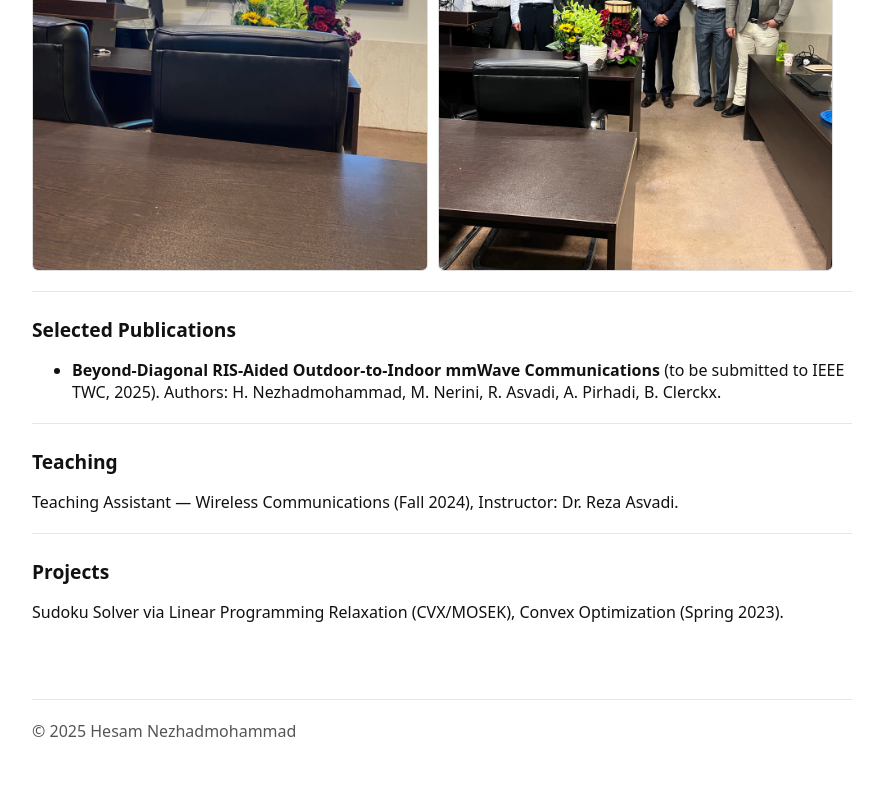
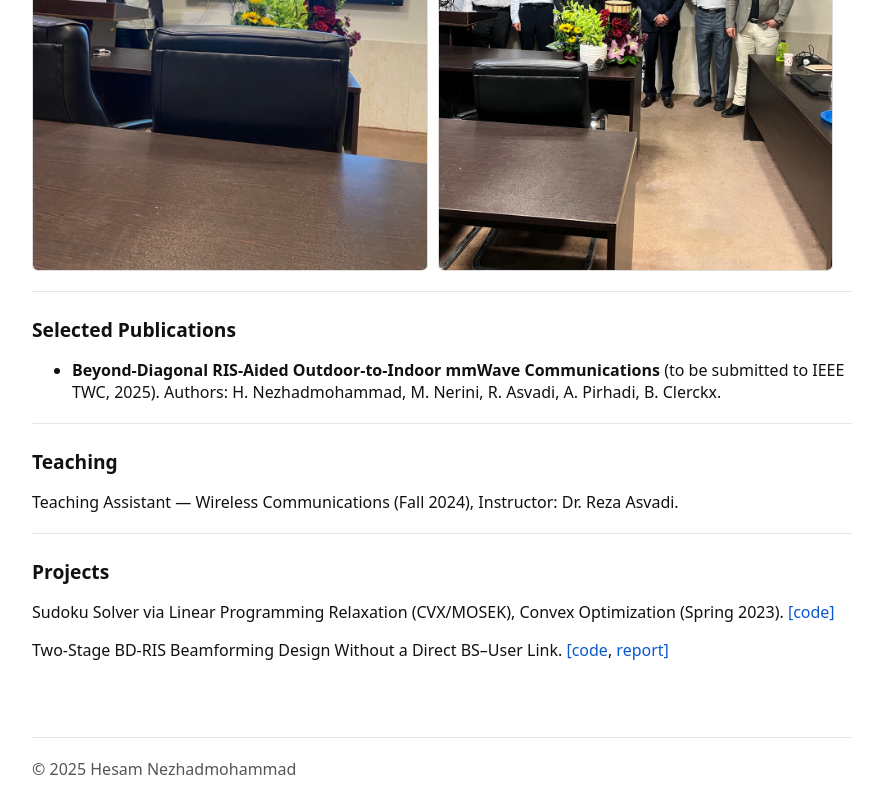
Before and after one commit to hesaminzh/hesaminzh.github.io, a plain HTML site: page index.html in a window 1280 px wide. Shown: the part 892-1692 px from the top of the page, without its empty margins (198-1081 px from the left). Before the commit the page ends 1654 px from the top, so only its background shows below. Drawn offline with nearby package versions, Linux system fonts and the light colour scheme.

Commit message:
Added two-stage to website

```diff
--- a/index.html
+++ b/index.html
@@ -121,7 +121,18 @@
     <hr>
     <section>
         <h2>Projects</h2>
-        <p>Sudoku Solver via Linear Programming Relaxation (CVX/MOSEK), Convex Optimization (Spring 2023).</p>
+
+        <p>
+            Sudoku Solver via Linear Programming Relaxation (CVX/MOSEK),
+            Convex Optimization (Spring 2023).
+            <a href="https://github.com/hesaminzh/Sudoku-CVX">[code]</a>
+        </p>
+
+        <p>
+            Two-Stage BD-RIS Beamforming Design Without a Direct BS–User Link.
+            <a href="https://github.com/hesaminzh/bdris-twostage-report/tree/main/simulations">[code</a>,
+            <a href="https://github.com/hesaminzh/bdris-twostage-report/blob/main/assets/report_two_stage_no_direct.pdf"> report]</a>
+        </p>
     </section>
 </main>
 <footer>
```
